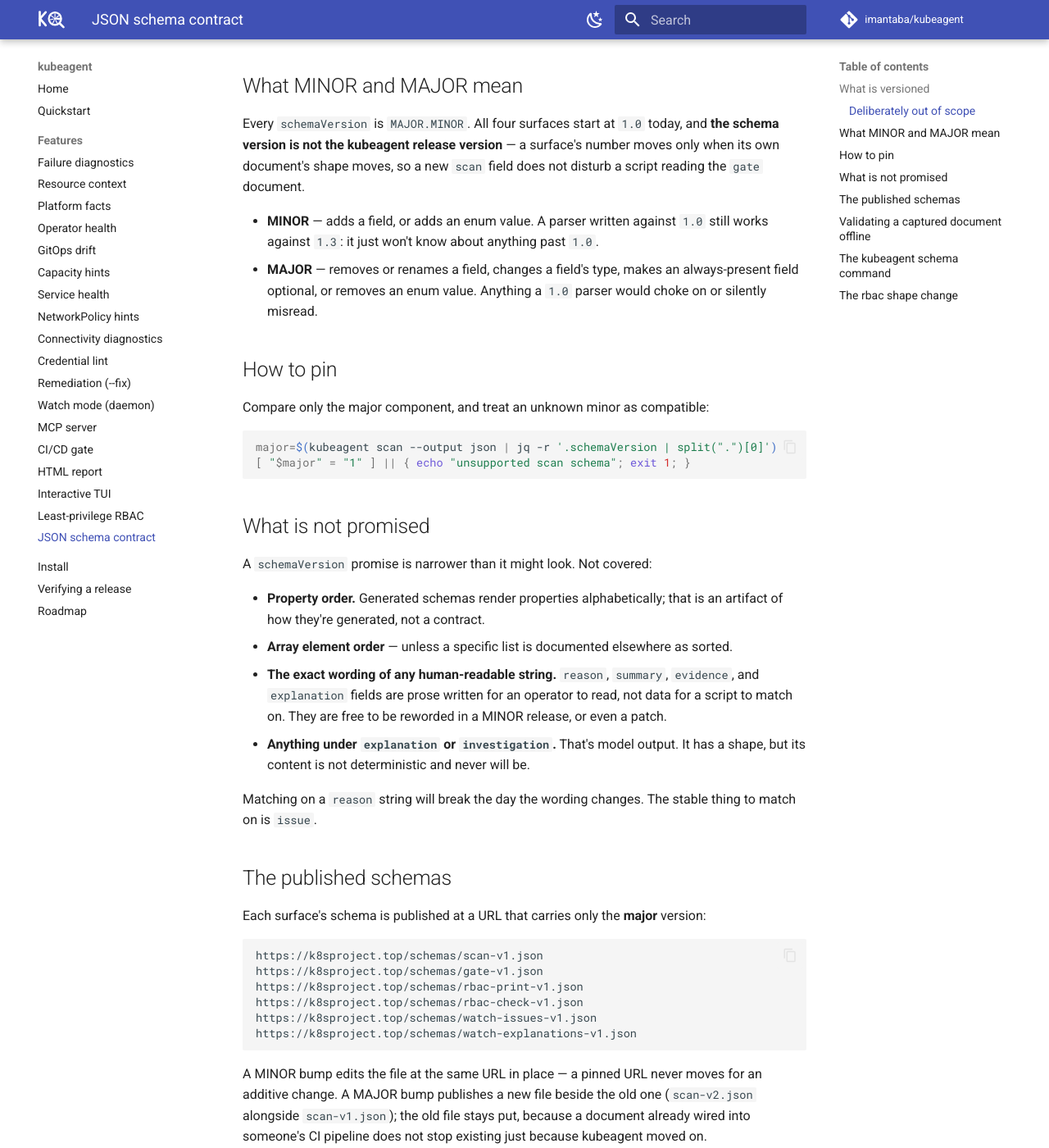
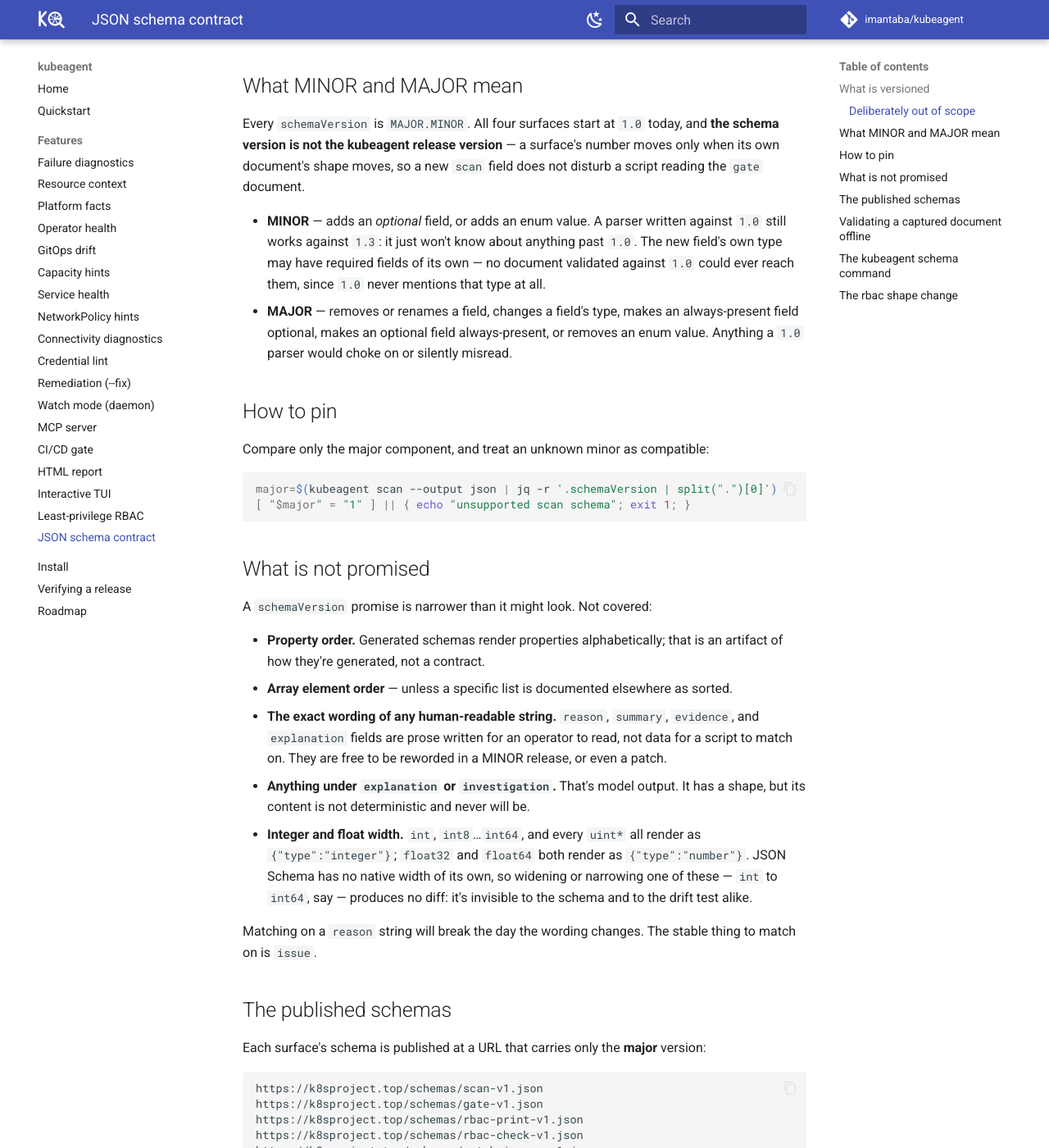
Before and after one commit to imantaba/kubeagent, an MkDocs documentation site: the page built from website/docs/features/json-schema.md, in a window 1280 px wide and 1400 px high, scrolled down 1228 px. Shown: the whole window at 82% size. Built offline with MkDocs 1.6.1 and Material for MkDocs 9.7.7, drawn with Linux system fonts in a browser that asks for light colours; comment, search, counter and statistics services are not loaded.

Commit message:
docs: name the becomes-required rule, disclose the integer/float width blind spot
The MINOR/MAJOR bullets in the contract page and the design spec said "adds
a field" with no optional qualifier, and covered only always-present-to-
optional, not the reverse. Both now say MINOR only covers an *optional*
field being added (its own type may carry required fields of its own — no
old document could ever reach a type it never mentions, per the classify()
fix in the prior commit) and that an optional field becoming always-present
is MAJOR, matching the code and each other.

Also add an entry to "What is not promised": int/int8.../int64 and every
uint* all render as {"type":"integer"}, float32/float64 both as
{"type":"number"}, so a width change produces no diff and is invisible to
the schema and the drift test alike. JSON Schema has no native width to
promise, so this is a disclosure, not a generator change.

Signed-off-by: imantaba <itn.taba@gmail.com>

```diff
--- a/website/docs/features/json-schema.md
+++ b/website/docs/features/json-schema.md
@@ -49,12 +49,15 @@
 surface's number moves only when its own document's shape moves, so a new
 `scan` field does not disturb a script reading the `gate` document.
 
-- **MINOR** — adds a field, or adds an enum value. A parser written against
-  `1.0` still works against `1.3`: it just won't know about anything past
-  `1.0`.
+- **MINOR** — adds an *optional* field, or adds an enum value. A parser
+  written against `1.0` still works against `1.3`: it just won't know about
+  anything past `1.0`. The new field's own type may have required fields of
+  its own — no document validated against `1.0` could ever reach them, since
+  `1.0` never mentions that type at all.
 - **MAJOR** — removes or renames a field, changes a field's type, makes an
-  always-present field optional, or removes an enum value. Anything a `1.0`
-  parser would choke on or silently misread.
+  always-present field optional, makes an optional field always-present, or
+  removes an enum value. Anything a `1.0` parser would choke on or silently
+  misread.
 
 ## How to pin
 
@@ -79,6 +82,11 @@
   MINOR release, or even a patch.
 - **Anything under `explanation` or `investigation`.** That's model output.
   It has a shape, but its content is not deterministic and never will be.
+- **Integer and float width.** `int`, `int8`…`int64`, and every `uint*` all
+  render as `{"type":"integer"}`; `float32` and `float64` both render as
+  `{"type":"number"}`. JSON Schema has no native width of its own, so
+  widening or narrowing one of these — `int` to `int64`, say — produces no
+  diff: it's invisible to the schema and to the drift test alike.
 
 Matching on a `reason` string will break the day the wording changes. The
 stable thing to match on is `issue`.
```
Also changed, not shown: docs/superpowers/specs/2026-07-30-versioned-json-schema-design.md (+7 -6 lines).
